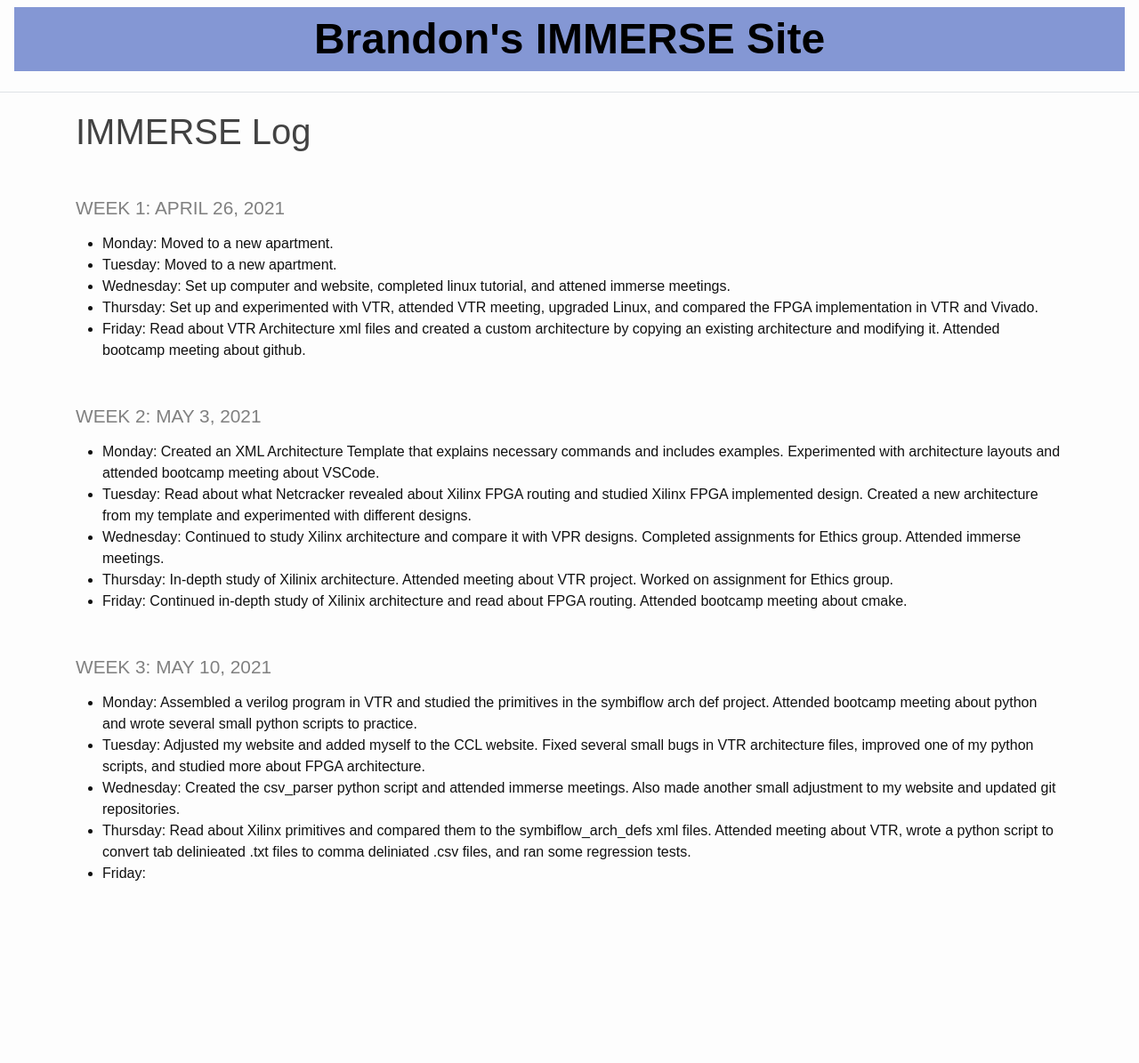
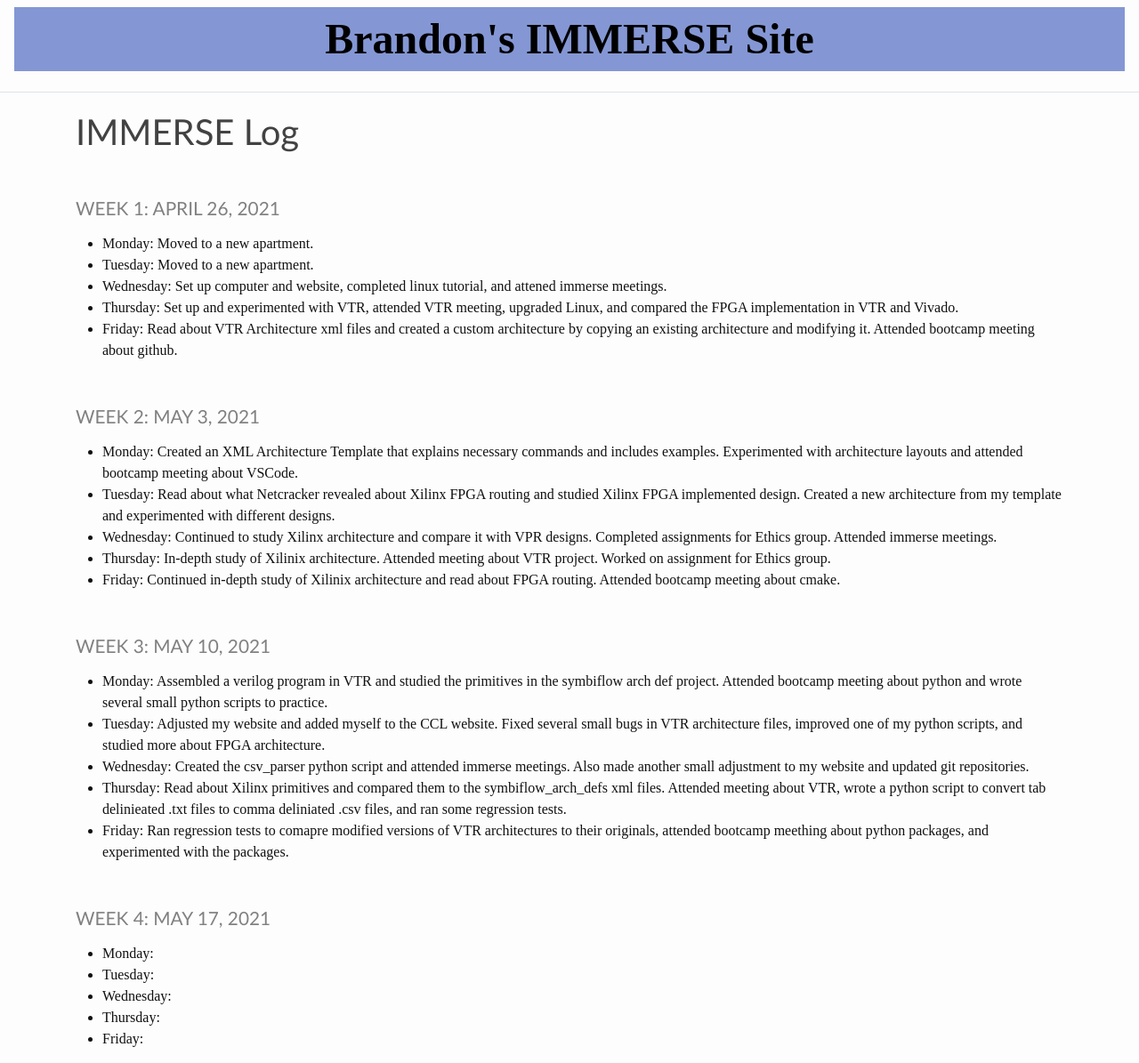
Before and after one commit to heinerb1/heinerb1.github.io, a Jekyll site: the page built from _pages/log.md, in a window 1280 px wide. Shown: the whole page at 89% size. Built offline with Jekyll 4.4.1, drawn with Linux system fonts in a browser that asks for light colours; before the commit the page ends 1009 px from its top, so only the background shows below that.

Commit message:
5/14 Update and Font Changes

```diff
--- a/_pages/log.md
+++ b/_pages/log.md
@@ -36,4 +36,13 @@ title: IMMERSE Log
                  to my website and updated git repositories.
 * **Thursday**: Read about Xilinx primitives and compared them to the symbiflow_arch_defs xml files. Attended meeting
                 about VTR, wrote a python script to convert tab delinieated .txt files to comma deliniated .csv files, and ran some regression tests.
+* **Friday**: Ran regression tests to comapre modified versions of VTR architectures to their originals, attended bootcamp
+              meething about python packages, and experimented with the packages.
+
+### Week 4: May 17, 2021
+
+* **Monday**:
+* **Tuesday**:
+* **Wednesday**:
+* **Thursday**:
 * **Friday**:
--- a/css/main.scss
+++ b/css/main.scss
@@ -4,8 +4,8 @@
 @charset "utf-8";
 
 // Our variables
-$base-font-family: "Arial";
-$header-font-family: "Arial";
+$base-font-family: "sans-serif";
+$header-font-family: "calibri";
 $base-font-size: 16px;
 $base-font-weight: 300;
 $small-font-size: $base-font-size * 0.875;
```
